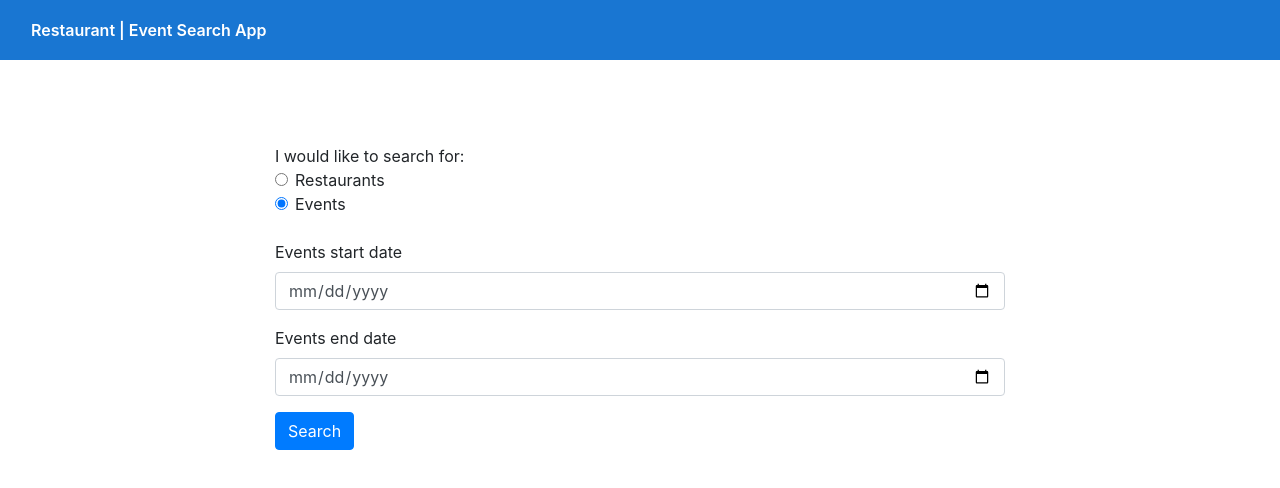
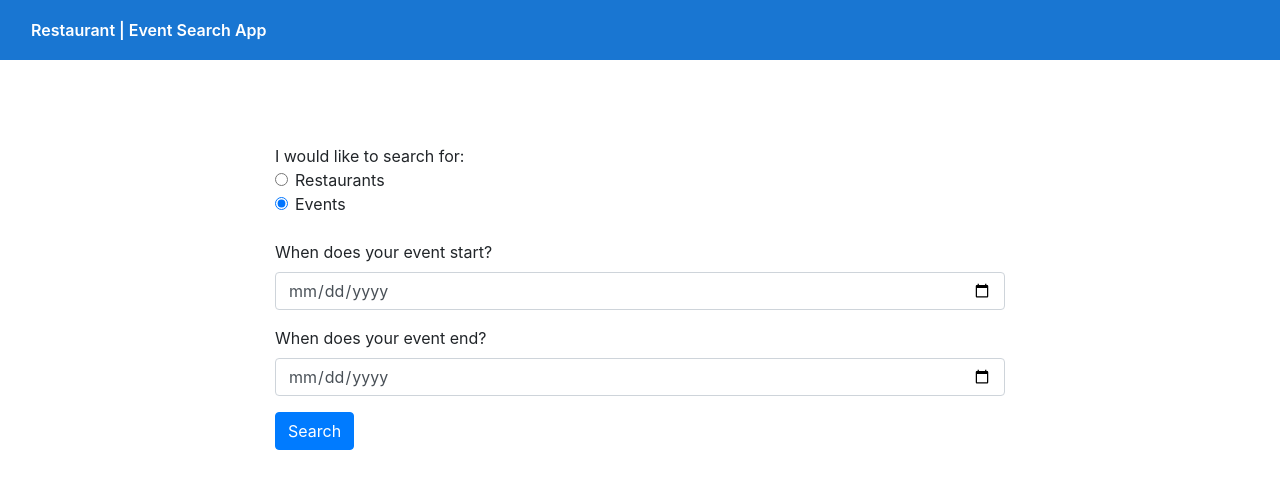
Before and after one commit to ykabusalah/taeam, an Angular app: page /home in a window 1280 px wide. Both pictures are taken after a click on the radio button "Events". Shown: the top 488 px of the page. Built offline with nearby package versions, Linux system fonts and the light colour scheme; no server answers; what @agm/core, ng-starrating would draw is missing.

Commit message:
fix grammar bits

```diff
--- a/src/app/home/home.component.html
+++ b/src/app/home/home.component.html
@@ -69,12 +69,12 @@
                 <br>
                 <form>
                     <div class="form-group">
-                        <label for="eventStartDate">Events start date</label>
+                        <label for="eventStartDate">When does your event start?</label>
                         <input type="date" class="form-control" id="eventStartDate" [(ngModel)]="startDate"
                             name="startDate">
                     </div>
                     <div class="form-group">
-                        <label for="eventEndDate">Events end date</label>
+                        <label for="eventEndDate">When does your event end?</label>
                         <input type="date" class="form-control" id="eventEndDate" [(ngModel)]="endDate" name="endDate">
                     </div>
                 </form>
```
